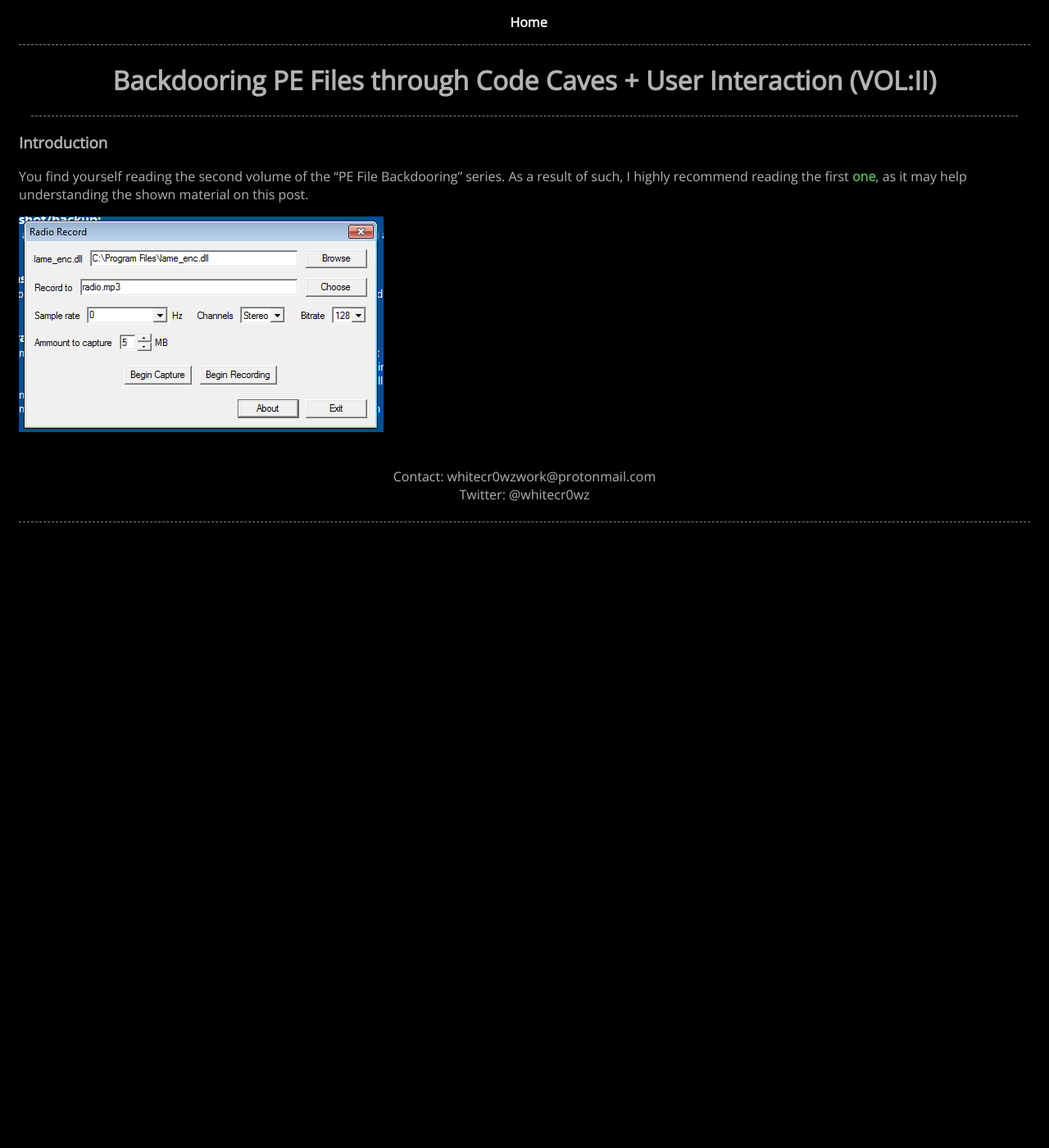
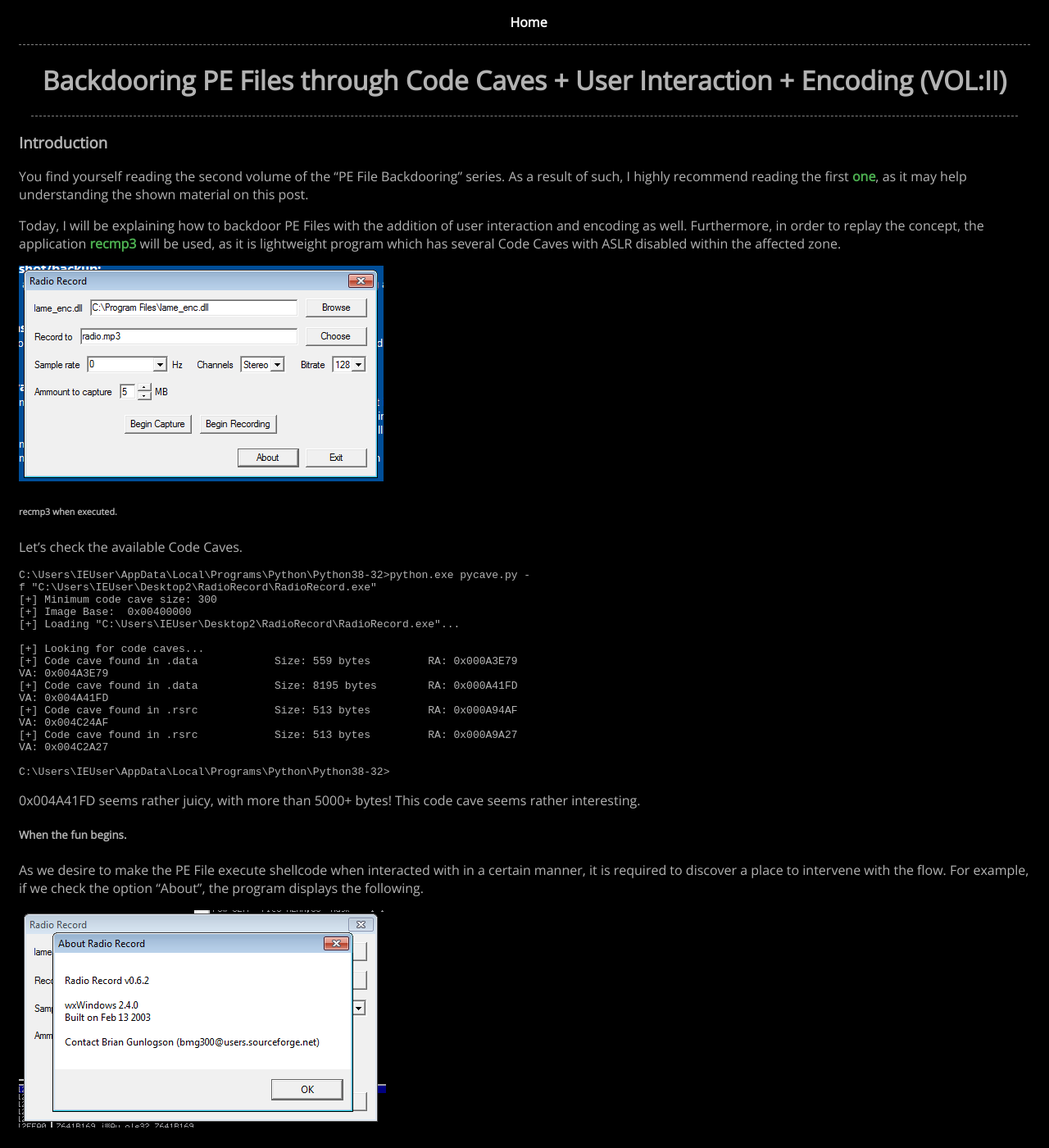
Before and after one commit to whitecr0wz/whitecr0wz.github.io, a Jekyll site: the page built from _posts/posts/20-03-09-Backdooring-PE-II.md, in a window 1280 px wide and 1400 px high. Shown: the whole window at 82% size. Built offline with Jekyll 4.4.1, drawn with Linux system fonts in a browser that asks for light colours.

Commit message:
Update 20-03-09-Backdooring-PE-II.md

````diff
--- a/_posts/posts/20-03-09-Backdooring-PE-II.md
+++ b/_posts/posts/20-03-09-Backdooring-PE-II.md
@@ -1,6 +1,6 @@
 ---
 layout: post
-title: Backdooring PE Files through Code Caves + User Interaction (VOL:II)
+title: Backdooring PE Files through Code Caves + User Interaction + Encoding (VOL:II)
 date: 2020-03-08 18:00:00
 categories: posts
 comments: false
@@ -11,4 +11,37 @@ en: true
 
 You find yourself reading the second volume of the "PE File Backdooring" series. As a result of such, I highly recommend reading the first [one](https://whitecr0wz.github.io/posts/Backdooring-PE/), as it may help understanding the shown material on this post.
 
+Today, I will be explaining how to backdoor PE Files with the addition of user interaction and encoding as well. Furthermore, in order to replay the concept, the application [recmp3](https://sourceforge.net/projects/recmp3/) will be used, as it is lightweight program which has several Code Caves with ASLR disabled within the affected zone.
+
 ![](/assets/img/Code_Cave_II/1.png)
+###### recmp3 when executed.
+
+Let's check the available Code Caves.
+
+```term
+C:\Users\IEUser\AppData\Local\Programs\Python\Python38-32>python.exe pycave.py -
+f "C:\Users\IEUser\Desktop2\RadioRecord\RadioRecord.exe"
+[+] Minimum code cave size: 300
+[+] Image Base:  0x00400000
+[+] Loading "C:\Users\IEUser\Desktop2\RadioRecord\RadioRecord.exe"...
+
+[+] Looking for code caves...
+[+] Code cave found in .data            Size: 559 bytes         RA: 0x000A3E79
+VA: 0x004A3E79
+[+] Code cave found in .data            Size: 8195 bytes        RA: 0x000A41FD
+VA: 0x004A41FD
+[+] Code cave found in .rsrc            Size: 513 bytes         RA: 0x000A94AF
+VA: 0x004C24AF
+[+] Code cave found in .rsrc            Size: 513 bytes         RA: 0x000A9A27
+VA: 0x004C2A27
+
+C:\Users\IEUser\AppData\Local\Programs\Python\Python38-32>
+```
+
+0x004A41FD seems rather juicy, with more than 5000+ bytes! This code cave seems rather interesting.
+
+##### When the fun begins.
+
+As we desire to make the PE File execute shellcode when interacted with in a certain manner, it is required to discover a place to intervene with the flow. For example, if we check the option "About", the program displays the following.
+
+![](/assets/img/Code_Cave_II/2.png)
````
